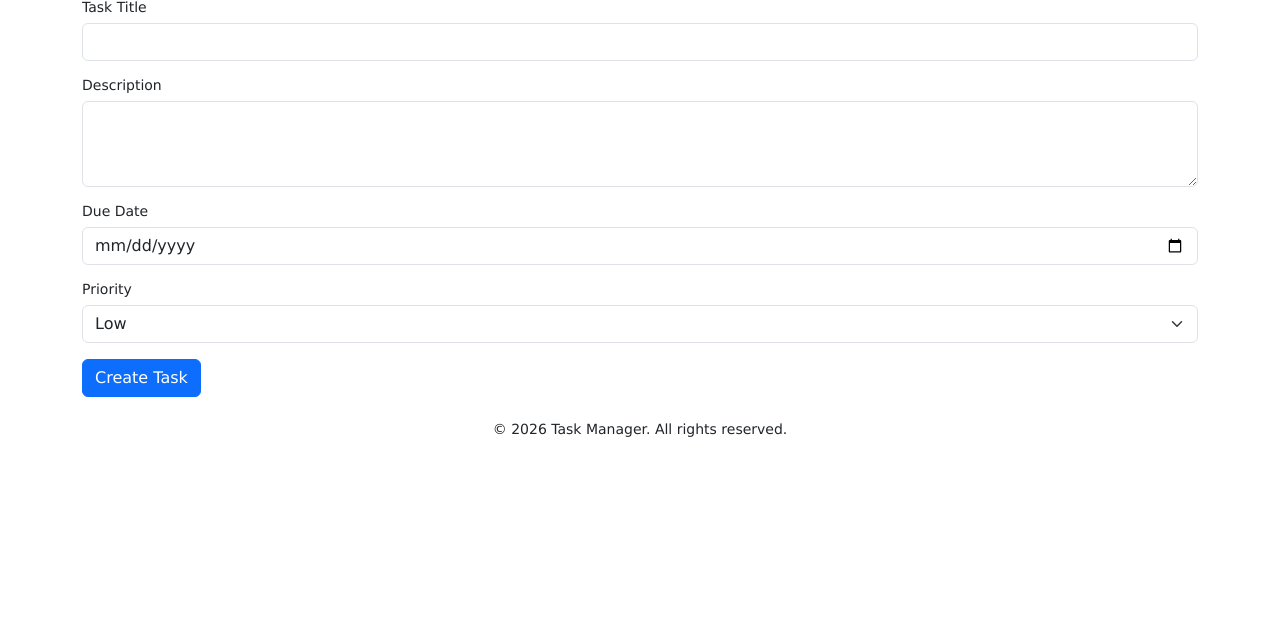
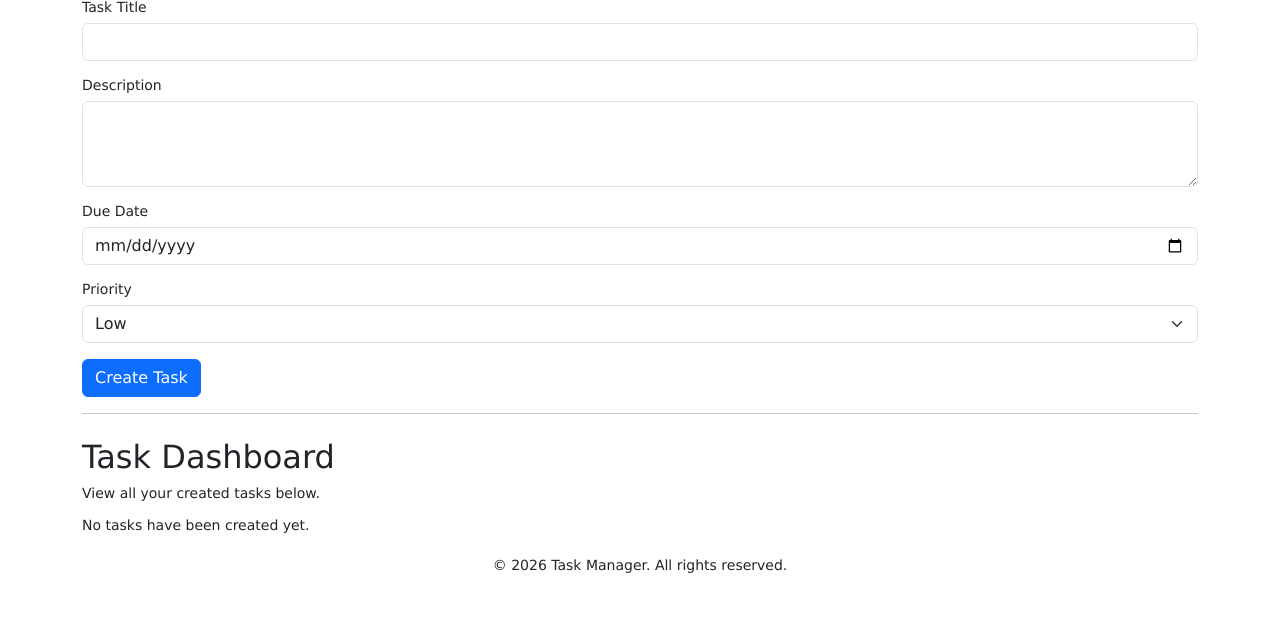
Before and after one commit to evandegroot-oss/INFR3120-Fall26-Project, a Node server app: page / in a window 1280 px wide. Shown: the part 276-915 px from the top of the page. Before the commit the page ends 713 px from the top, so only its background shows below. Run offline with Node 20, Linux system fonts and the light colour scheme; some libraries are stand-ins or nearby versions.

Commit message:
added task table

```diff
--- a/views/index.ejs
+++ b/views/index.ejs
@@ -53,6 +53,43 @@
 
         </form>
 
+        <hr>
+
+        <h2 class="mt-4">Task Dashboard</h2>
+        <p>View all your created tasks below.</p>
+
+        <% if (tasks.length > 0) { %>
+
+            <table class="table table-striped table-bordered">
+                <thead class="table-dark">
+                    <tr>
+                        <th>Task</th>
+                        <th>Description</th>
+                        <th>Due Date</th>
+                        <th>Priority</th>
+                        <th>Status</th>
+                    </tr>
+                </thead>
+
+                <tbody>
+                    <% tasks.forEach(function(task) { %>
+                        <tr>
+                            <td><%= task.title %></td>
+                            <td><%= task.description %></td>
+                            <td><%= task.dueDate %></td>
+                            <td><%= task.priority %></td>
+                            <td><%= task.status %></td>
+                        </tr>
+                    <% }); %>
+                </tbody>
+            </table>
+
+        <% } else { %>
+
+            <p>No tasks have been created yet.</p>
+
+        <% } %>
+
     </main>
 
     <%- include('partials/footer') %>
```
